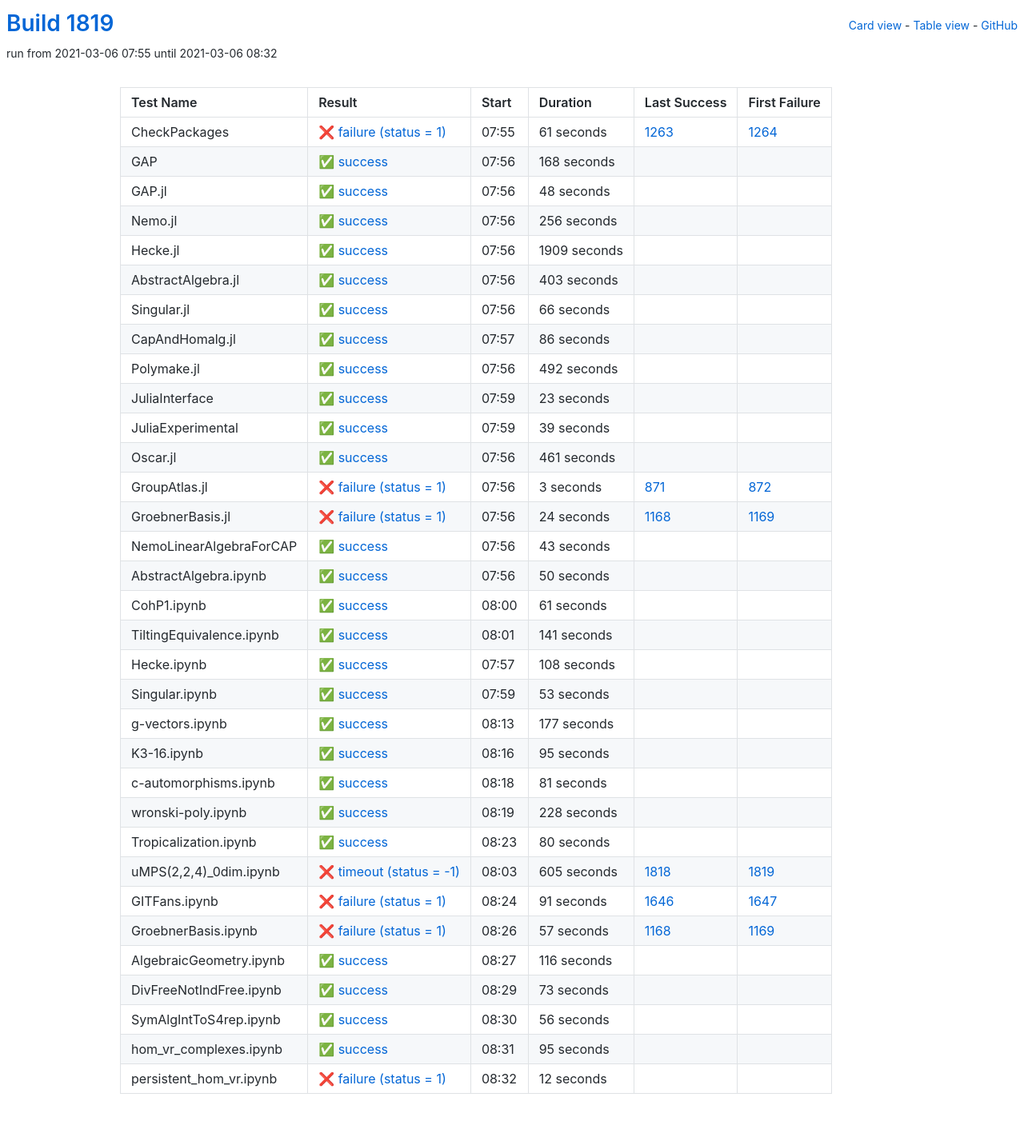
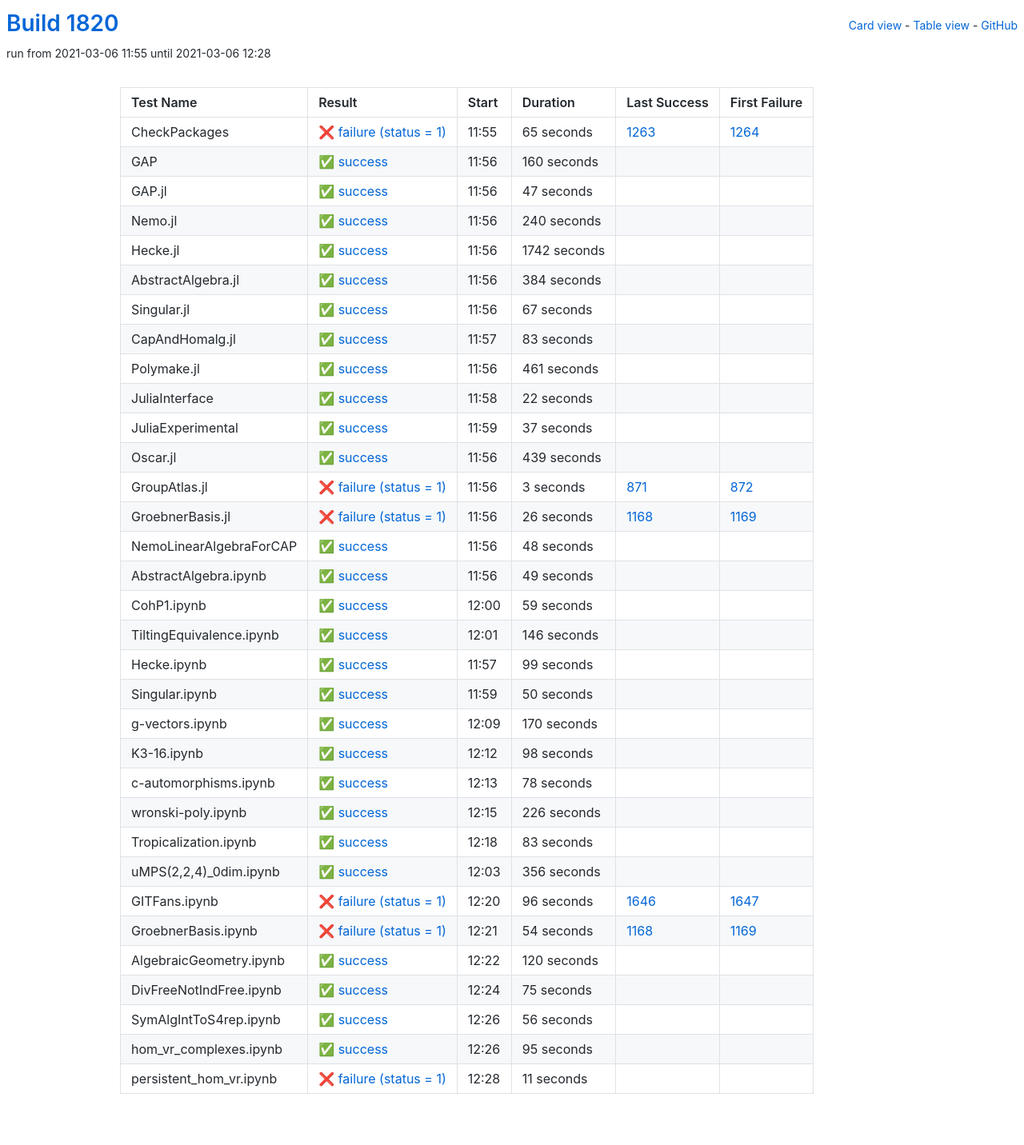
Before and after one commit to oscar-system/oscar-ci-status-stable, a Jekyll site: the page built from table.html, in a window 1280 px wide. Shown: the whole page at 80% size. Built offline with Jekyll 4.4.1, drawn with Linux system fonts in a browser that asks for light colours.

Commit message:
Build #1820

```diff
--- a/_data/ci.yml
+++ b/_data/ci.yml
@@ -1,6 +1,6 @@
 ---
-build: 1819
-build_url: https://oscarci.mathematik.uni-kl.de/job/oscar-stable/1819/
+build: 1820
+build_url: https://oscarci.mathematik.uni-kl.de/job/oscar-stable/1820/
 job: oscar-stable
 organization: oscar-system
 repo: oscar-ci-status-stable
@@ -8,140 +8,104 @@ repourl: https://github.com/oscar-system/oscar-ci-status-stable
 tests:
 - name: CheckPackages
   id: checkpackages
-  log: https://oscarci.mathematik.uni-kl.de/job/oscar-stable/1819/artifact/logs/build-1819/CheckPackages.log
-  start: 2021-03-06 07:55
+  log: https://oscarci.mathematik.uni-kl.de/job/oscar-stable/1820/artifact/logs/build-1820/CheckPackages.log
+  start: 2021-03-06 11:55
   success: false
   exitcode: 1
   status: failure
-  duration: 61
+  duration: 65
   last_success: 1263
   last_success_url: https://oscarci.mathematik.uni-kl.de/job/oscar-stable/1263/
   first_failure: 1264
   first_failure_url: https://oscarci.mathematik.uni-kl.de/job/oscar-stable/1264/
 - name: GAP
   id: gap
-  log: https://oscarci.mathematik.uni-kl.de/job/oscar-stable/1819/artifact/logs/build-1819/GAP.log
-  start: 2021-03-06 07:56
+  log: https://oscarci.mathematik.uni-kl.de/job/oscar-stable/1820/artifact/logs/build-1820/GAP.log
+  start: 2021-03-06 11:56
   success: true
   exitcode: 0
   status: success
-  duration: 168
+  duration: 160
   last_success: false
   last_success_url:
   first_failure: false
   first_failure_url:
 - name: GAP.jl
   id: gap-jl
-  log: https://oscarci.mathematik.uni-kl.de/job/oscar-stable/1819/artifact/logs/build-1819/GAP.jl.log
-  start: 2021-03-06 07:56
+  log: https://oscarci.mathematik.uni-kl.de/job/oscar-stable/1820/artifact/logs/build-1820/GAP.jl.log
+  start: 2021-03-06 11:56
   success: true
   exitcode: 0
   status: success
-  duration: 48
+  duration: 47
   last_success: false
   last_success_url:
   first_failure: false
   first_failure_url:
 - name: Nemo.jl
   id: nemo-jl
-  log: https://oscarci.mathematik.uni-kl.de/job/oscar-stable/1819/artifact/logs/build-1819/Nemo.jl.log
-  start: 2021-03-06 07:56
+  log: https://oscarci.mathematik.uni-kl.de/job/oscar-stable/1820/artifact/logs/build-1820/Nemo.jl.log
+  start: 2021-03-06 11:56
   success: true
   exitcode: 0
   status: success
-  duration: 256
+  duration: 240
   last_success: false
   last_success_url:
   first_failure: false
   first_failure_url:
 - name: Hecke.jl
   id: hecke-jl
-  log: https://oscarci.mathematik.uni-kl.de/job/oscar-stable/1819/artifact/logs/build-1819/Hecke.jl.log
-  start: 2021-03-06 07:56
+  log: https://oscarci.mathematik.uni-kl.de/job/oscar-stable/1820/artifact/logs/build-1820/Hecke.jl.log
+  start: 2021-03-06 11:56
   success: true
   exitcode: 0
   status: success
-  duration: 1909
+  duration: 1742
   last_success: false
   last_success_url:
   first_failure: false
   first_failure_url:
 - name: AbstractAlgebra.jl
   id: abstractalgebra-jl
-  log: https://oscarci.mathematik.uni-kl.de/job/oscar-stable/1819/artifact/logs/build-1819/AbstractAlgebra.jl.log
-  start: 2021-03-06 07:56
+  log: https://oscarci.mathematik.uni-kl.de/job/oscar-stable/1820/artifact/logs/build-1820/AbstractAlgebra.jl.log
+  start: 2021-03-06 11:56
   success: true
   exitcode: 0
   status: success
-  duration: 403
+  duration: 384
   last_success: false
   last_success_url:
   first_failure: false
   first_failure_url:
 - name: Singular.jl
   id: singular-jl
-  log: https://oscarci.mathematik.uni-kl.de/job/oscar-stable/1819/artifact/logs/build-1819/Singular.jl.log
-  start: 2021-03-06 07:56
+  log: https://oscarci.mathematik.uni-kl.de/job/oscar-stable/1820/artifact/logs/build-1820/Singular.jl.log
+  start: 2021-03-06 11:56
   success: true
   exitcode: 0
   status: success
-  duration: 66
+  duration: 67
   last_success: false
   last_success_url:
   first_failure: false
   first_failure_url:
 - name: CapAndHomalg.jl
   id: capandhomalg-jl
-  log: https://oscarci.mathematik.uni-kl.de/job/oscar-stable/1819/artifact/logs/build-1819/CapAndHomalg.jl.log
-  start: 2021-03-06 07:57
+  log: https://oscarci.mathematik.uni-kl.de/job/oscar-stable/1820/artifact/logs/build-1820/CapAndHomalg.jl.log
+  start: 2021-03-06 11:57
   success: true
   exitcode: 0
   status: success
-  duration: 86
+  duration: 83
   last_success: false
   last_success_url:
   first_failure: false
   first_failure_url:
 - name: Polymake.jl
   id: polymake-jl
-  log: https://oscarci.mathematik.uni-kl.de/job/oscar-stable/1819/artifact/logs/build-1819/Polymake.jl.log
-  start: 2021-03-06 07:56
-  success: true
-  exitcode: 0
-  status: success
-  duration: 492
-  last_success: false
-  last_success_url:
-  first_failure: false
-  first_failure_url:
-- name: JuliaInterface
-  id: juliainterface
-  log: https://oscarci.mathematik.uni-kl.de/job/oscar-stable/1819/artifact/logs/build-1819/JuliaInterface.log
-  start: 2021-03-06 07:59
-  success: true
-  exitcode: 0
-  status: success
-  duration: 23
-  last_success: false
-  last_success_url:
-  first_failure: false
-  first_failure_url:
-- name: JuliaExperimental
-  id: juliaexperimental
-  log: https://oscarci.mathematik.uni-kl.de/job/oscar-stable/1819/artifact/logs/build-1819/JuliaExperimental.log
-  start: 2021-03-06 07:59
-  success: true
-  exitcode: 0
-  status: success
-  duration: 39
-  last_success: false
-  last_success_url:
-  first_failure: false
-  first_failure_url:
-- name: Oscar.jl
-  id: oscar-jl
-  log: https://oscarci.mathematik.uni-kl.de/job/oscar-stable/1819/artifact/logs/build-1819/Oscar.jl.log
-  start: 2021-03-06 07:56
+  log: https://oscarci.mathematik.uni-kl.de/job/oscar-stable/1820/artifact/logs/build-1820/Polymake.jl.log
+  start: 2021-03-06 11:56
   success: true
   exitcode: 0
   status: success
@@ -150,10 +114,46 @@ tests:
   last_success_url:
   first_failure: false
   first_failure_url:
+- name: JuliaInterface
+  id: juliainterface
+  log: https://oscarci.mathematik.uni-kl.de/job/oscar-stable/1820/artifact/logs/build-1820/JuliaInterface.log
+  start: 2021-03-06 11:58
+  success: true
+  exitcode: 0
+  status: success
+  duration: 22
+  last_success: false
+  last_success_url:
+  first_failure: false
+  first_failure_url:
+- name: JuliaExperimental
+  id: juliaexperimental
+  log: https://oscarci.mathematik.uni-kl.de/job/oscar-stable/1820/artifact/logs/build-1820/JuliaExperimental.log
+  start: 2021-03-06 11:59
+  success: true
+  exitcode: 0
+  status: success
+  duration: 37
+  last_success: false
+  last_success_url:
+  first_failure: false
+  first_failure_url:
+- name: Oscar.jl
+  id: oscar-jl
+  log: https://oscarci.mathematik.uni-kl.de/job/oscar-stable/1820/artifact/logs/build-1820/Oscar.jl.log
+  start: 2021-03-06 11:56
+  success: true
+  exitcode: 0
+  status: success
+  duration: 439
+  last_success: false
+  last_success_url:
+  first_failure: false
+  first_failure_url:
 - name: GroupAtlas.jl
   id: groupatlas-jl
-  log: https://oscarci.mathematik.uni-kl.de/job/oscar-stable/1819/artifact/logs/build-1819/GroupAtlas.jl.log
-  start: 2021-03-06 07:56
+  log: https://oscarci.mathematik.uni-kl.de/job/oscar-stable/1820/artifact/logs/build-1820/GroupAtlas.jl.log
+  start: 2021-03-06 11:56
   success: false
   exitcode: 1
   status: failure
@@ -164,32 +164,80 @@ tests:
   first_failure_url: https://oscarci.mathematik.uni-kl.de/job/oscar-stable/872/
 - name: GroebnerBasis.jl
   id: groebnerbasis-jl
-  log: https://oscarci.mathematik.uni-kl.de/job/oscar-stable/1819/artifact/logs/build-1819/GroebnerBasis.jl.log
-  start: 2021-03-06 07:56
+  log: https://oscarci.mathematik.uni-kl.de/job/oscar-stable/1820/artifact/logs/build-1820/GroebnerBasis.jl.log
+  start: 2021-03-06 11:56
   success: false
   exitcode: 1
   status: failure
-  duration: 24
+  duration: 26
   last_success: 1168
   last_success_url: https://oscarci.mathematik.uni-kl.de/job/oscar-stable/1168/
   first_failure: 1169
   first_failure_url: https://oscarci.mathematik.uni-kl.de/job/oscar-stable/1169/
 - name: NemoLinearAlgebraForCAP
   id: nemolinearalgebraforcap
-  log: https://oscarci.mathematik.uni-kl.de/job/oscar-stable/1819/artifact/logs/build-1819/NemoLinearAlgebraForCAP.log
-  start: 2021-03-06 07:56
+  log: https://oscarci.mathematik.uni-kl.de/job/oscar-stable/1820/artifact/logs/build-1820/NemoLinearAlgebraForCAP.log
+  start: 2021-03-06 11:56
   success: true
   exitcode: 0
   status: success
-  duration: 43
+  duration: 48
   last_success: false
   last_success_url:
   first_failure: false
   first_failure_url:
 - name: AbstractAlgebra.ipynb
   id: abstractalgebra-ipynb
-  log: https://oscarci.mathematik.uni-kl.de/job/oscar-stable/1819/artifact/logs/build-1819/AbstractAlgebra.ipynb.log
-  start: 2021-03-06 07:56
+  log: https://oscarci.mathematik.uni-kl.de/job/oscar-stable/1820/artifact/logs/build-1820/AbstractAlgebra.ipynb.log
+  start: 2021-03-06 11:56
+  success: true
+  exitcode: 0
+  status: success
+  duration: 49
+  last_success: false
+  last_success_url:
+  first_failure: false
+  first_failure_url:
+- name: CohP1.ipynb
+  id: cohp1-ipynb
+  log: https://oscarci.mathematik.uni-kl.de/job/oscar-stable/1820/artifact/logs/build-1820/CohP1.ipynb.log
+  start: 2021-03-06 12:00
+  success: true
+  exitcode: 0
+  status: success
+  duration: 59
+  last_success: false
+  last_success_url:
+  first_failure: false
+  first_failure_url:
+- name: TiltingEquivalence.ipynb
+  id: tiltingequivalence-ipynb
+  log: https://oscarci.mathematik.uni-kl.de/job/oscar-stable/1820/artifact/logs/build-1820/TiltingEquivalence.ipynb.log
+  start: 2021-03-06 12:01
+  success: true
+  exitcode: 0
+  status: success
+  duration: 146
+  last_success: false
+  last_success_url:
+  first_failure: false
+  first_failure_url:
+- name: Hecke.ipynb
+  id: hecke-ipynb
+  log: https://oscarci.mathematik.uni-kl.de/job/oscar-stable/1820/artifact/logs/build-1820/Hecke.ipynb.log
+  start: 2021-03-06 11:57
+  success: true
+  exitcode: 0
+  status: success
+  duration: 99
+  last_success: false
+  last_success_url:
+  first_failure: false
+  first_failure_url:
+- name: Singular.ipynb
+  id: singular-ipynb
+  log: https://oscarci.mathematik.uni-kl.de/job/oscar-stable/1820/artifact/logs/build-1820/Singular.ipynb.log
+  start: 2021-03-06 11:59
   success: true
   exitcode: 0
   status: success
@@ -198,178 +246,130 @@ tests:
   last_success_url:
   first_failure: false
   first_failure_url:
-- name: CohP1.ipynb
-  id: cohp1-ipynb
-  log: https://oscarci.mathematik.uni-kl.de/job/oscar-stable/1819/artifact/logs/build-1819/CohP1.ipynb.log
-  start: 2021-03-06 08:00
+- name: g-vectors.ipynb
+  id: g-vectors-ipynb
+  log: https://oscarci.mathematik.uni-kl.de/job/oscar-stable/1820/artifact/logs/build-1820/g-vectors.ipynb.log
+  start: 2021-03-06 12:09
   success: true
   exitcode: 0
   status: success
-  duration: 61
-  last_success: false
-  last_success_url:
-  first_failure: false
-  first_failure_url:
-- name: TiltingEquivalence.ipynb
-  id: tiltingequivalence-ipynb
-  log: https://oscarci.mathematik.uni-kl.de/job/oscar-stable/1819/artifact/logs/build-1819/TiltingEquivalence.ipynb.log
-  start: 2021-03-06 08:01
-  success: true
-  exitcode: 0
-  status: success
-  duration: 141
-  last_success: false
-  last_success_url:
-  first_failure: false
-  first_failure_url:
-- name: Hecke.ipynb
-  id: hecke-ipynb
-  log: https://oscarci.mathematik.uni-kl.de/job/oscar-stable/1819/artifact/logs/build-1819/Hecke.ipynb.log
-  start: 2021-03-06 07:57
-  success: true
-  exitcode: 0
-  status: success
-  duration: 108
-  last_success: false
-  last_success_url:
-  first_failure: false
-  first_failure_url:
-- name: Singular.ipynb
-  id: singular-ipynb
-  log: https://oscarci.mathematik.uni-kl.de/job/oscar-stable/1819/artifact/logs/build-1819/Singular.ipynb.log
-  start: 2021-03-06 07:59
-  success: true
-  exitcode: 0
-  status: success
-  duration: 53
-  last_success: false
-  last_success_url:
-  first_failure: false
-  first_failure_url:
-- name: g-vectors.ipynb
-  id: g-vectors-ipynb
-  log: https://oscarci.mathematik.uni-kl.de/job/oscar-stable/1819/artifact/logs/build-1819/g-vectors.ipynb.log
-  start: 2021-03-06 08:13
-  success: true
-  exitcode: 0
-  status: success
-  duration: 177
+  duration: 170
   last_success: false
   last_success_url:
   first_failure: false
   first_failure_url:
 - name: K3-16.ipynb
   id: k3-16-ipynb
-  log: https://oscarci.mathematik.uni-kl.de/job/oscar-stable/1819/artifact/logs/build-1819/K3-16.ipynb.log
-  start: 2021-03-06 08:16
+  log: https://oscarci.mathematik.uni-kl.de/job/oscar-stable/1820/artifact/logs/build-1820/K3-16.ipynb.log
+  start: 2021-03-06 12:12
   success: true
   exitcode: 0
   status: success
-  duration: 95
+  duration: 98
   last_success: false
   last_success_url:
   first_failure: false
   first_failure_url:
 - name: c-automorphisms.ipynb
   id: c-automorphisms-ipynb
-  log: https://oscarci.mathematik.uni-kl.de/job/oscar-stable/1819/artifact/logs/build-1819/c-automorphisms.ipynb.log
-  start: 2021-03-06 08:18
+  log: https://oscarci.mathematik.uni-kl.de/job/oscar-stable/1820/artifact/logs/build-1820/c-automorphisms.ipynb.log
+  start: 2021-03-06 12:13
   success: true
   exitcode: 0
   status: success
-  duration: 81
+  duration: 78
   last_success: false
   last_success_url:
   first_failure: false
   first_failure_url:
 - name: wronski-poly.ipynb
   id: wronski-poly-ipynb
-  log: https://oscarci.mathematik.uni-kl.de/job/oscar-stable/1819/artifact/logs/build-1819/wronski-poly.ipynb.log
-  start: 2021-03-06 08:19
+  log: https://oscarci.mathematik.uni-kl.de/job/oscar-stable/1820/artifact/logs/build-1820/wronski-poly.ipynb.log
+  start: 2021-03-06 12:15
   success: true
   exitcode: 0
   status: success
-  duration: 228
+  duration: 226
   last_success: false
   last_success_url:
   first_failure: false
   first_failure_url:
 - name: Tropicalization.ipynb
   id: tropicalization-ipynb
-  log: https://oscarci.mathematik.uni-kl.de/job/oscar-stable/1819/artifact/logs/build-1819/Tropicalization.ipynb.log
-  start: 2021-03-06 08:23
+  log: https://oscarci.mathematik.uni-kl.de/job/oscar-stable/1820/artifact/logs/build-1820/Tropicalization.ipynb.log
+  start: 2021-03-06 12:18
   success: true
   exitcode: 0
   status: success
-  duration: 80
+  duration: 83
   last_success: false
   last_success_url:
   first_failure: false
   first_failure_url:
 - name: uMPS(2,2,4)_0dim.ipynb
   id: umps-2-2-4-0dim-ipynb
-  log: https://oscarci.mathematik.uni-kl.de/job/oscar-stable/1819/artifact/logs/build-1819/uMPS-2-2-4-_0dim.ipynb.log
-  start: 2021-03-06 08:03
-  success: false
-  exitcode: -1
-  status: timeout
-  duration: 605
-  last_success: 1818
-  last_success_url: https://oscarci.mathematik.uni-kl.de/job/oscar-stable/1818/
-  first_failure: 1819
-  first_failure_url: https://oscarci.mathematik.uni-kl.de/job/oscar-stable/1819/
+  log: https://oscarci.mathematik.uni-kl.de/job/oscar-stable/1820/artifact/logs/build-1820/uMPS-2-2-4-_0dim.ipynb.log
+  start: 2021-03-06 12:03
+  success: true
+  exitcode: 0
+  status: success
+  duration: 356
+  last_success: false
+  last_success_url:
+  first_failure: false
+  first_failure_url:
 - name: GITFans.ipynb
   id: gitfans-ipynb
-  log: https://oscarci.mathematik.uni-kl.de/job/oscar-stable/1819/artifact/logs/build-1819/GITFans.ipynb.log
-  start: 2021-03-06 08:24
+  log: https://oscarci.mathematik.uni-kl.de/job/oscar-stable/1820/artifact/logs/build-1820/GITFans.ipynb.log
+  start: 2021-03-06 12:20
   success: false
   exitcode: 1
   status: failure
-  duration: 91
+  duration: 96
   last_success: 1646
   last_success_url: https://oscarci.mathematik.uni-kl.de/job/oscar-stable/1646/
   first_failure: 1647
   first_failure_url: https://oscarci.mathematik.uni-kl.de/job/oscar-stable/1647/
 - name: GroebnerBasis.ipynb
   id: groebnerbasis-ipynb
-  log: https://oscarci.mathematik.uni-kl.de/job/oscar-stable/1819/artifact/logs/build-1819/GroebnerBasis.ipynb.log
-  start: 2021-03-06 08:26
+  log: https://oscarci.mathematik.uni-kl.de/job/oscar-stable/1820/artifact/logs/build-1820/GroebnerBasis.ipynb.log
+  start: 2021-03-06 12:21
   success: false
   exitcode: 1
   status: failure
-  duration: 57
+  duration: 54
   last_success: 1168
   last_success_url: https://oscarci.mathematik.uni-kl.de/job/oscar-stable/1168/
   first_failure: 1169
   first_failure_url: https://oscarci.mathematik.uni-kl.de/job/oscar-stable/1169/
 - name: AlgebraicGeometry.ipynb
   id: algebraicgeometry-ipynb
-  log: https://oscarci.mathematik.uni-kl.de/job/oscar-stable/1819/artifact/logs/build-1819/AlgebraicGeometry.ipynb.log
-  start: 2021-03-06 08:27
+  log: https://oscarci.mathematik.uni-kl.de/job/oscar-stable/1820/artifact/logs/build-1820/AlgebraicGeometry.ipynb.log
+  start: 2021-03-06 12:22
   success: true
   exitcode: 0
   status: success
-  duration: 116
+  duration: 120
   last_success: false
   last_success_url:
   first_failure: false
   first_failure_url:
 - name: DivFreeNotIndFree.ipynb
   id: divfreenotindfree-ipynb
-  log: https://oscarci.mathematik.uni-kl.de/job/oscar-stable/1819/artifact/logs/build-1819/DivFreeNotIndFree.ipynb.log
-  start: 2021-03-06 08:29
+  log: https://oscarci.mathematik.uni-kl.de/job/oscar-stable/1820/artifact/logs/build-1820/DivFreeNotIndFree.ipynb.log
+  start: 2021-03-06 12:24
   success: true
   exitcode: 0
   status: success
-  duration: 73
+  duration: 75
   last_success: false
   last_success_url:
   first_failure: false
   first_failure_url:
 - name: SymAlgIntToS4rep.ipynb
   id: symalginttos4rep-ipynb
-  log: https://oscarci.mathematik.uni-kl.de/job/oscar-stable/1819/artifact/logs/build-1819/SymAlgIntToS4rep.ipynb.log
-  start: 2021-03-06 08:30
+  log: https://oscarci.mathematik.uni-kl.de/job/oscar-stable/1820/artifact/logs/build-1820/SymAlgIntToS4rep.ipynb.log
+  start: 2021-03-06 12:26
   success: true
   exitcode: 0
   status: success
@@ -380,8 +380,8 @@ tests:
   first_failure_url:
 - name: hom_vr_complexes.ipynb
   id: hom-vr-complexes-ipynb
-  log: https://oscarci.mathematik.uni-kl.de/job/oscar-stable/1819/artifact/logs/build-1819/hom_vr_complexes.ipynb.log
-  start: 2021-03-06 08:31
+  log: https://oscarci.mathematik.uni-kl.de/job/oscar-stable/1820/artifact/logs/build-1820/hom_vr_complexes.ipynb.log
+  start: 2021-03-06 12:26
   success: true
   exitcode: 0
   status: success
@@ -392,12 +392,12 @@ tests:
   first_failure_url:
 - name: persistent_hom_vr.ipynb
   id: persistent-hom-vr-ipynb
-  log: https://oscarci.mathematik.uni-kl.de/job/oscar-stable/1819/artifact/logs/build-1819/persistent_hom_vr.ipynb.log
-  start: 2021-03-06 08:32
+  log: https://oscarci.mathematik.uni-kl.de/job/oscar-stable/1820/artifact/logs/build-1820/persistent_hom_vr.ipynb.log
+  start: 2021-03-06 12:28
   success: false
   exitcode: 1
   status: failure
-  duration: 12
+  duration: 11
   last_success: false
   last_success_url:
   first_failure: false
```
Also changed, not shown: README.md.
